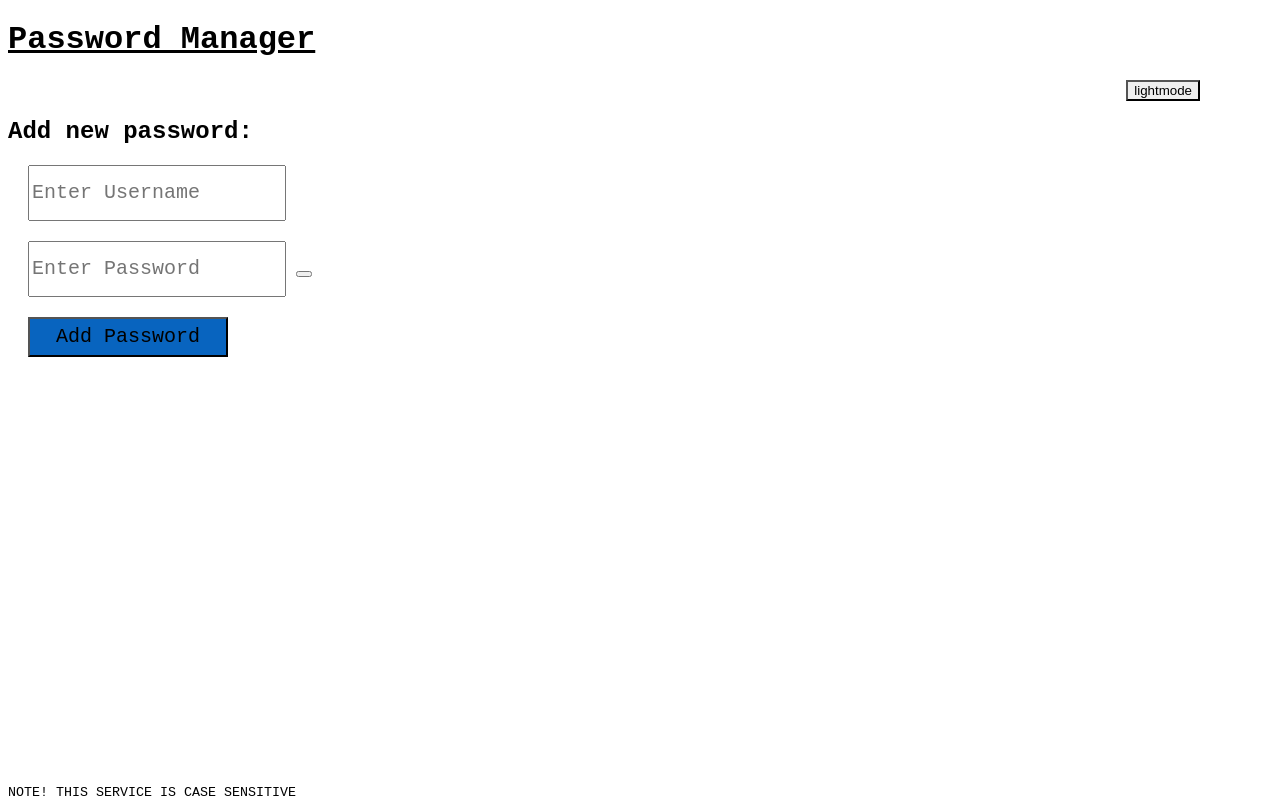
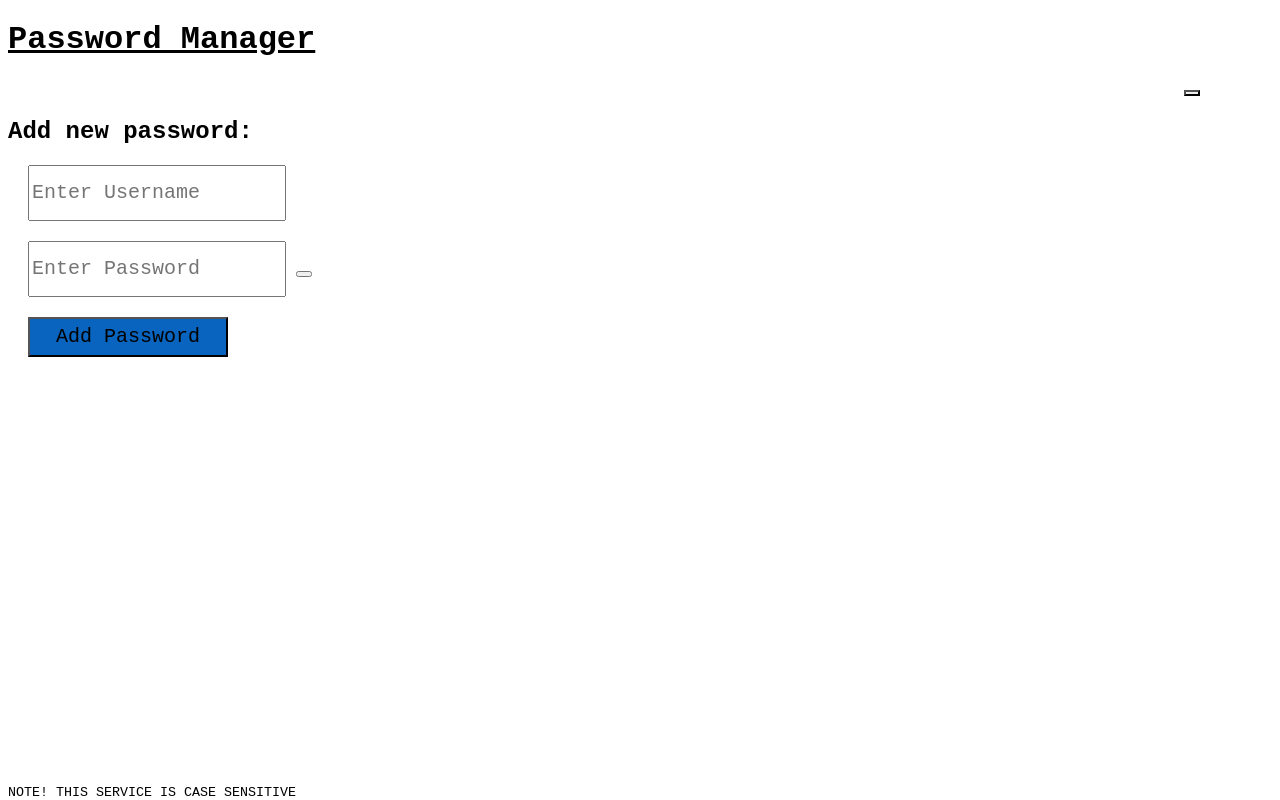
Before and after one commit to WizardStone/Password-Manager, a plain HTML site: page index.html in a window 1280 px wide. Drawn offline with Linux system fonts and the light colour scheme.

Commit message:
Remove text from dual-theme button
Removed text from the dual-theme button in index.html.

```diff
--- a/index.html
+++ b/index.html
@@ -15,7 +15,7 @@
         </div>
 
         <div id="dual-theme">
-            <button id="dual-theme-button">lightmode</button>
+            <button id="dual-theme-button"></button>
         </div>
 
         <div id="username-password-input">
```
